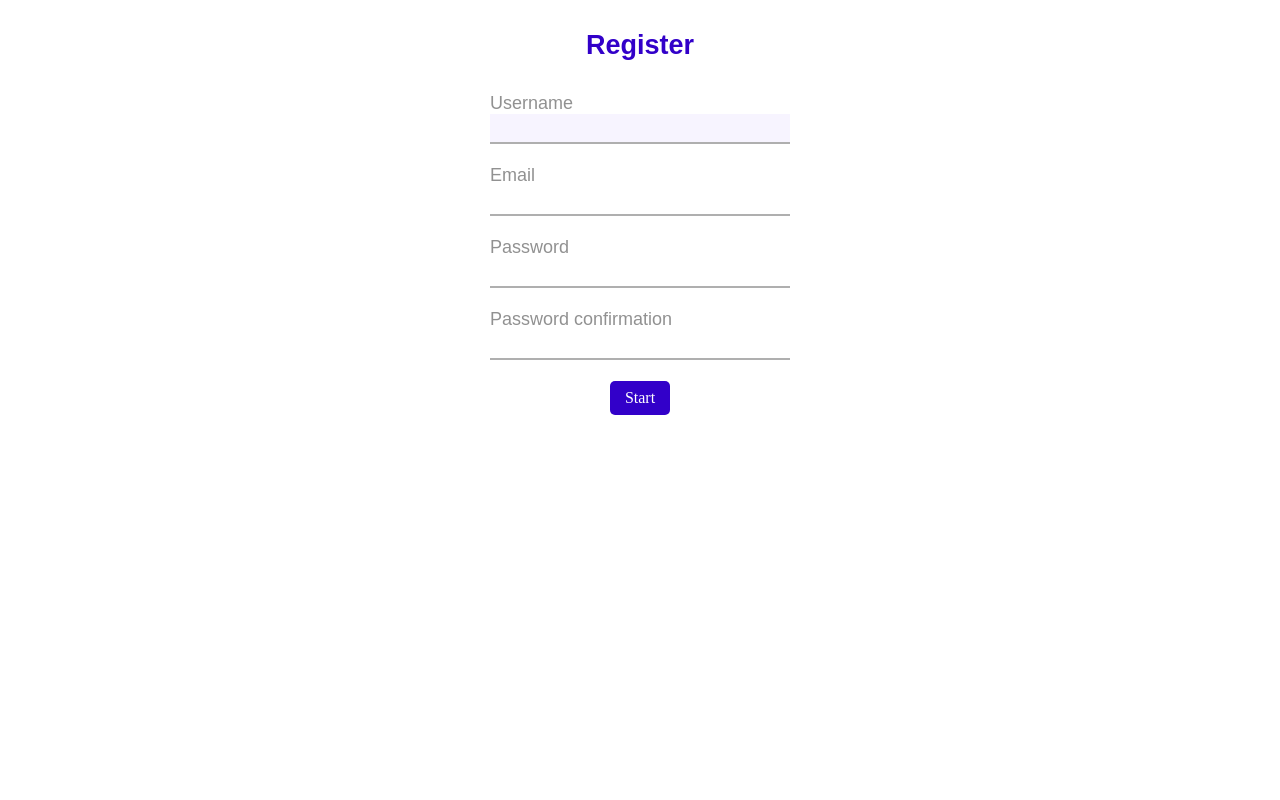
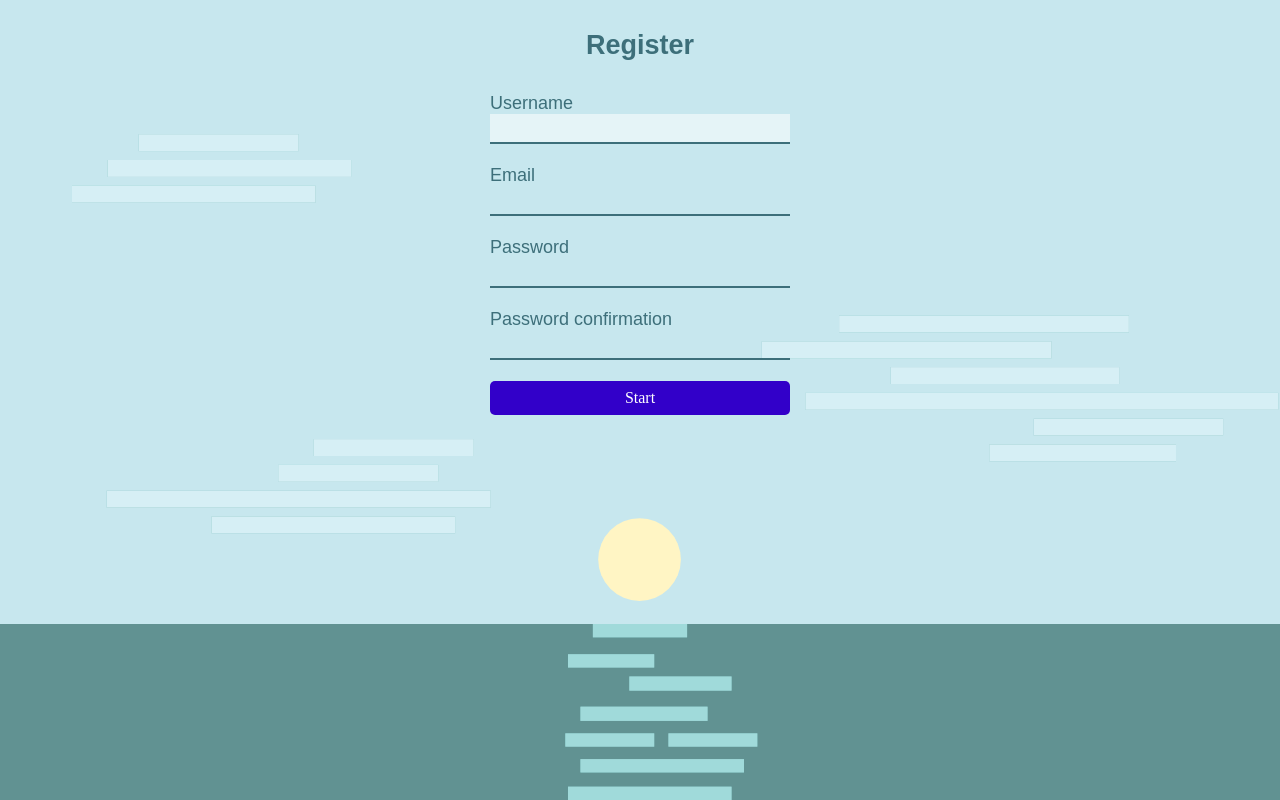
Before and after one commit to iwinters/jigassa, a Django app: page /register/ in a window 1280 px wide. Run offline with Django 3.2, Linux system fonts and the light colour scheme; some web fonts are replaced.

Commit message:
register, login page redesign

```diff
--- a/app/templates/registration/login.html
+++ b/app/templates/registration/login.html
@@ -6,7 +6,7 @@
 
 
 </head>
-<body class="body">
+<body class="body background-picture">
     <div>
 
         <div>
--- a/app/templates/registration/register.html
+++ b/app/templates/registration/register.html
@@ -5,7 +5,7 @@
 
 
 </head>
-<body class="body">
+<body class="body background-picture">
         <div>
             <div>
                 <div><h2>Register</h2></div>
--- a/static/app/style.css
+++ b/static/app/style.css
@@ -10,12 +10,18 @@ html { font-family: 'Inter', sans-serif; }
         .body {
             width: 300px;
             background-color: rgb(255, 255, 255);
-            color: rgb(0, 0, 0);
             font-weight: 700;
             text-align: center;
             font-size: large;
-            color: #3200C9;
+            color: #3D6F7A;
             margin: 30px auto
+        }
+        .background-picture {
+            background-image: url("/static/app/water_bg.svg");
+            background-repeat: no-repeat;
+            background-attachment: fixed;
+            background-size: cover;
+            background-position:center
         }
         .input {
             padding:5px 8px;
@@ -86,7 +92,7 @@ html { font-family: 'Inter', sans-serif; }
             display: inline-block
         }
         .title-text {
-            color: rgb(145, 145, 145);
+            color: #3D6F7A;
             font-weight: 500;
             text-align: left;
             padding: 10px 0px;
@@ -112,19 +118,20 @@ html { font-family: 'Inter', sans-serif; }
             border: none;
             font-size:medium;
             margin:  auto;
+            width: 100%;
         }
         input {
             background-color: transparent;
             border: none;
-            border-bottom: 2px solid rgb(175, 175, 175);
-            color: #3200C9;
+            border-bottom: 2px solid #3D6F7A;
+            color: #3D6F7A;
             font-family: "Inter var";
             padding: 5px;
             font-size: medium;
             width: 100%;
         }
         input:focus {
-            background-color: #F7F4FF;
+            background-color: #ffffff88;
             outline: none;
         }
 
```
Also changed, not shown: db.sqlite3, static/app/water_bg.svg (added).
